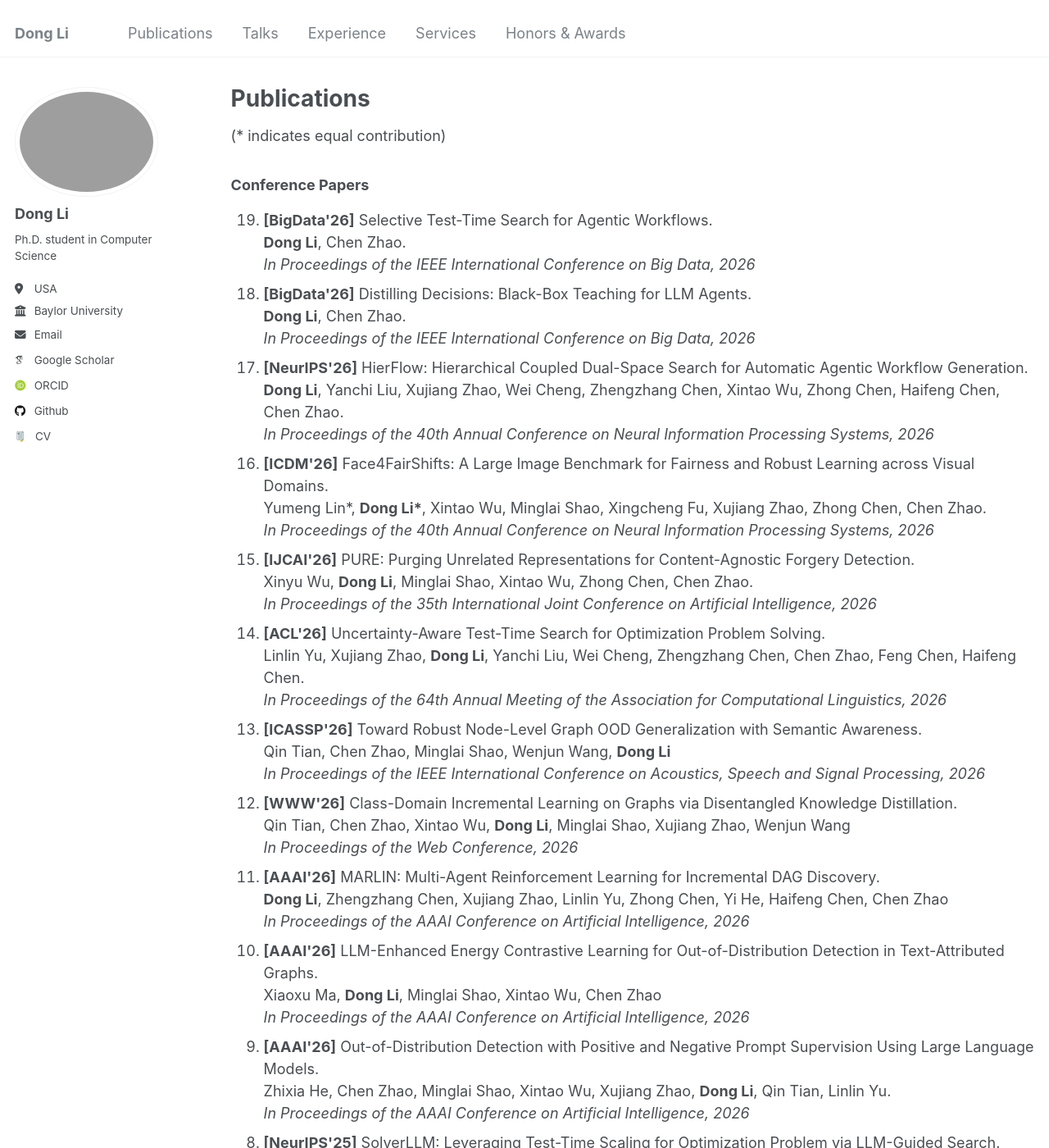
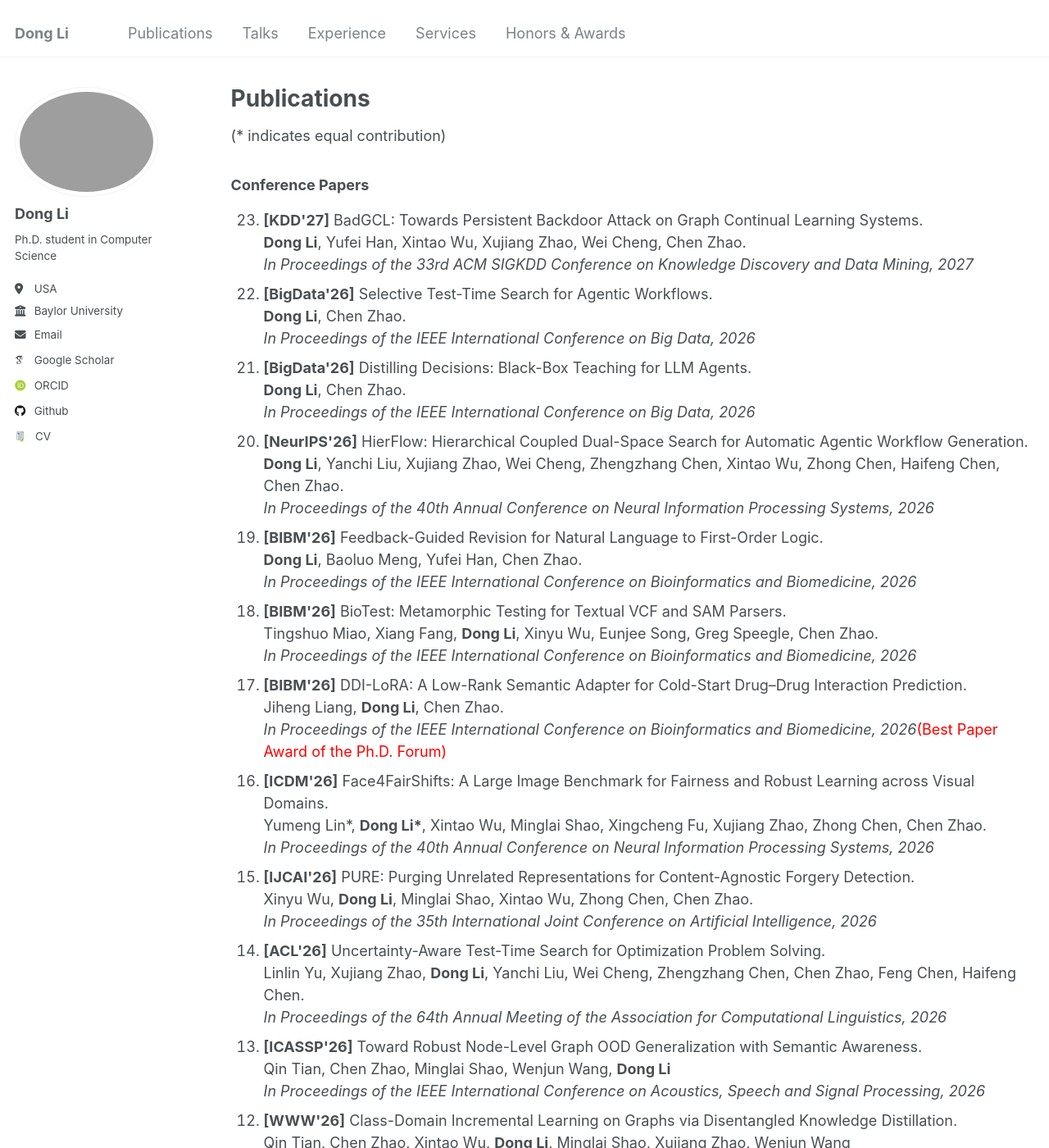
Before and after one commit to TurkeyWatanabe/dongli, a Jekyll site: the page built from _pages/publications.html, in a window 1280 px wide and 1400 px high. Shown: the whole window at 82% size. Built offline with Jekyll 4.4.1, drawn with Linux system fonts in a browser that asks for light colours; some web fonts are replaced.

Commit message:
Add new conference papers to publications

```diff
--- a/_pages/publications.html
+++ b/_pages/publications.html
@@ -15,6 +15,11 @@ author_profile: true
 <h3>Conference Papers</h3>
 
 <ol reversed>
+
+  <li><strong>[KDD'27]</strong> BadGCL: Towards Persistent Backdoor Attack on Graph Continual Learning Systems. <br>
+  <strong>Dong Li</strong>, Yufei Han, Xintao Wu, Xujiang Zhao, Wei Cheng, Chen Zhao. <br>
+  <em>In Proceedings of the 33rd ACM SIGKDD Conference on Knowledge Discovery and Data Mining, 2027</em></li>
+
   <li><strong>[BigData'26]</strong> Selective Test-Time Search for Agentic Workflows. <br>
   <strong>Dong Li</strong>, Chen Zhao. <br>
   <em>In Proceedings of the IEEE International Conference on Big Data, 2026</em></li>
@@ -26,6 +31,18 @@ author_profile: true
   <li><strong>[NeurIPS'26]</strong> HierFlow: Hierarchical Coupled Dual-Space Search for Automatic Agentic Workflow Generation. <br>
   <strong>Dong Li</strong>, Yanchi Liu, Xujiang Zhao, Wei Cheng, Zhengzhang Chen, Xintao Wu, Zhong Chen, Haifeng Chen, Chen Zhao. <br>
   <em>In Proceedings of the 40th Annual Conference on Neural Information Processing Systems, 2026</em></li>
+
+  <li><strong>[BIBM'26]</strong> Feedback-Guided Revision for Natural Language to First-Order Logic. <br>
+  <strong>Dong Li</strong>, Baoluo Meng, Yufei Han, Chen Zhao. <br>
+  <em>In Proceedings of the IEEE International Conference on Bioinformatics and Biomedicine, 2026</em>
+
+  <li><strong>[BIBM'26]</strong> BioTest: Metamorphic Testing for Textual VCF and SAM Parsers. <br>
+  Tingshuo Miao, Xiang Fang, <strong>Dong Li</strong>, Xinyu Wu, Eunjee Song, Greg Speegle, Chen Zhao. <br>
+  <em>In Proceedings of the IEEE International Conference on Bioinformatics and Biomedicine, 2026</em>
+
+  <li><strong>[BIBM'26]</strong> DDI-LoRA: A Low-Rank Semantic Adapter for Cold-Start Drug–Drug Interaction Prediction. <br>
+  Jiheng Liang, <strong>Dong Li</strong>, Chen Zhao. <br>
+  <em>In Proceedings of the IEEE International Conference on Bioinformatics and Biomedicine, 2026</em><span style="color:red">(Best Paper Award of the Ph.D. Forum)</span></li>
 
   <li><strong>[ICDM'26]</strong> Face4FairShifts: A Large Image Benchmark for Fairness and Robust Learning across Visual Domains. <br>
   Yumeng Lin*, <strong>Dong Li*</strong>, Xintao Wu, Minglai Shao, Xingcheng Fu, Xujiang Zhao, Zhong Chen, Chen Zhao.<br>
```
